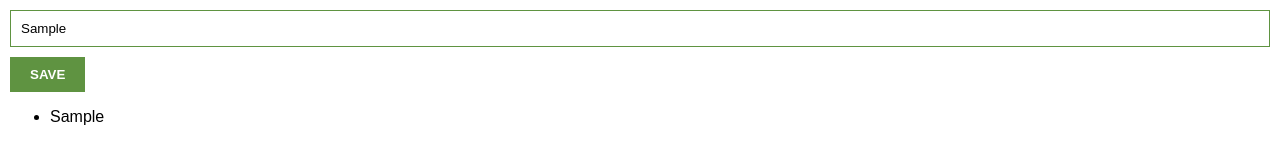
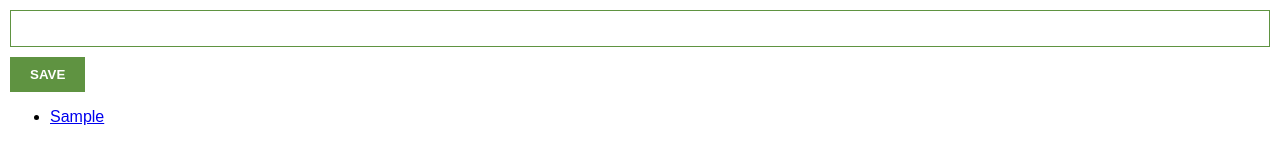
Before and after one commit to sabinbabu/Bookmark-Chrome-Extension, a plain HTML site: page index.html in a window 1280 px wide. Both pictures are taken after typing "Sample" into the empty fields and a click on the button "SAVE". Drawn offline with Linux system fonts and the light colour scheme.

Commit message:
templete string added

```diff
--- a/index.js
+++ b/index.js
@@ -2,18 +2,24 @@ let myBookmarks = []
 const inputBtn = document.getElementById("input-btn")
 const inputEl = document.getElementById("input-el")
 const ulEl = document.getElementById("ul-el")
+const errorEL = document.getElementById("error-el")
 
 inputBtn.addEventListener("click", function(){
-    myBookmarks.push(inputEl.value)
-    showBookmarks()
+        const inputValue  = inputEl.value
+        myBookmarks.push(inputValue)
+        inputEl.value = "";
+        showBookmarks()
+
 });
 
 function showBookmarks(){
     let listItems = ""
     for(item of myBookmarks){
-        listItems += "<li>" + item + "</li> "
+        listItems += `
+        <li>
+            <a target = _blank href= https://${item}> ${item} </a>
+        </li> `
     }
-
     ulEl.innerHTML = listItems
 
 }
```
Also changed, not shown: index.html (+1 -0 lines), index.css (line endings or trailing spaces).
